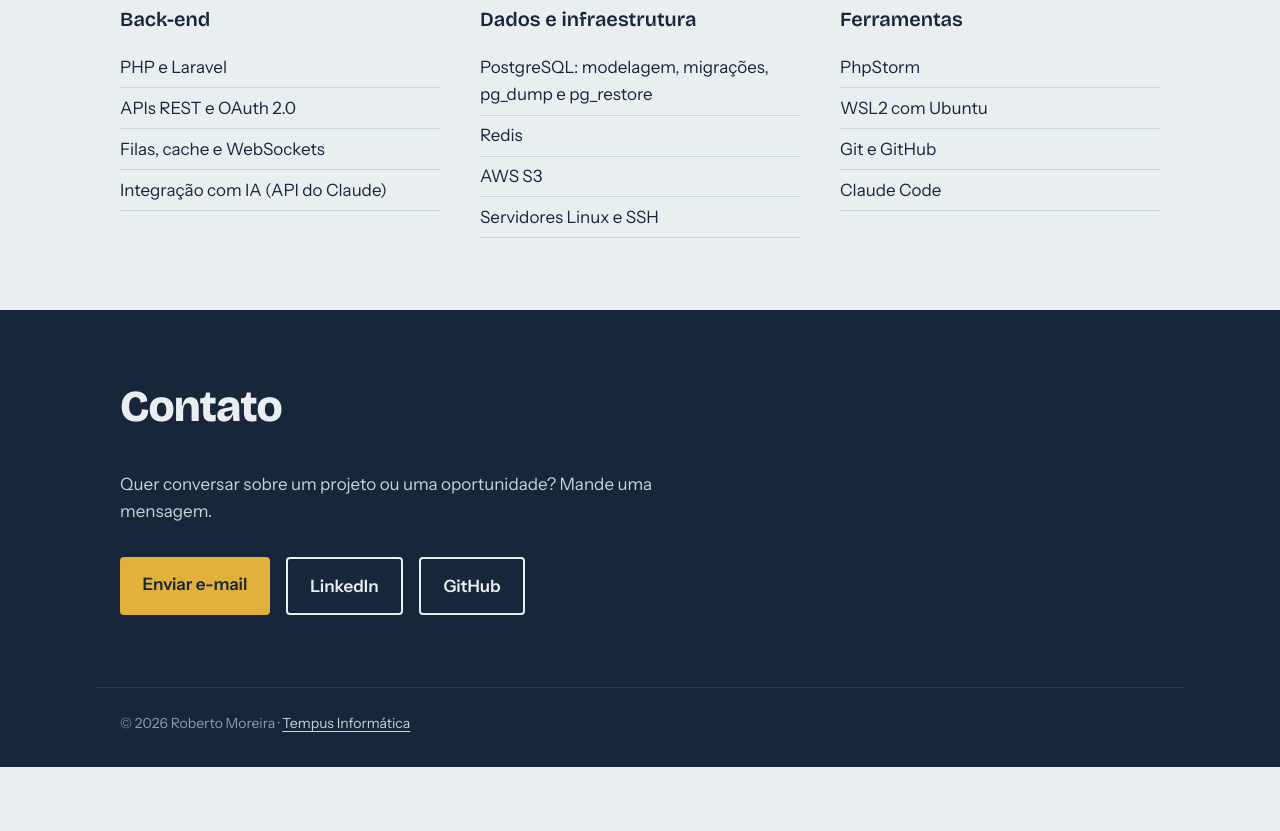
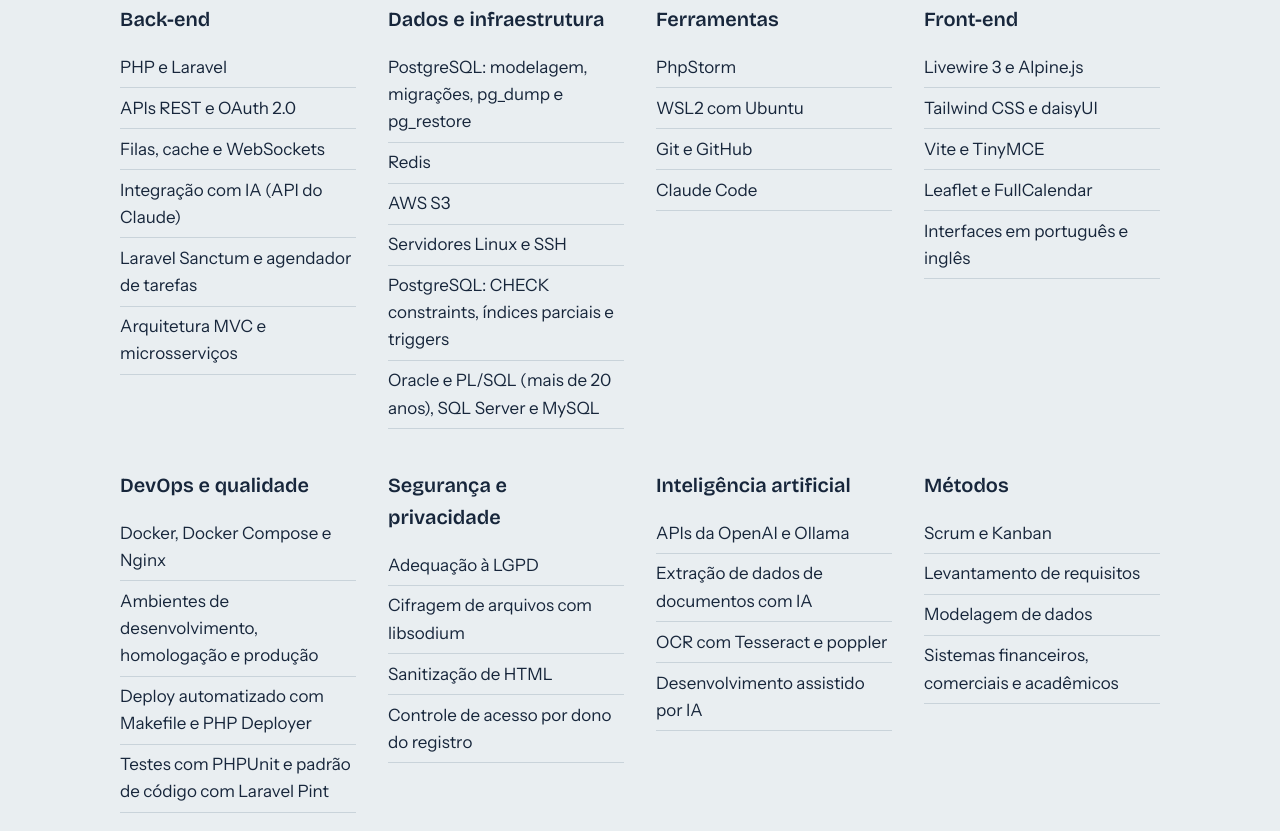
Before and after one commit to robertomrr/robertomrr.github.io, a plain HTML site: page index.html in a window 1280 px wide. Shown: the part 1989-2820 px from the top of the page. Before the commit the page ends 2756 px from the top, so only its background shows below. Drawn offline with nearby package versions, Linux system fonts and the light colour scheme.

Commit message:
Amplia a seção Habilidades com dados do currículo
- Grade passa de 3 para 4 colunas (2 em telas médias, 1 no celular)
- Mantém os itens atuais e acrescenta Sanctum, agendador, MVC,
  microsserviços, PostgreSQL avançado e Oracle/PL/SQL
- Novos grupos: Front-end, DevOps e qualidade, Segurança e
  privacidade, Inteligência artificial e Métodos

Co-Authored-By: Claude Opus 5.5 <noreply@anthropic.com>
Claude-Session: https://claude.ai/code/session_01TNAnhSLWT4Lp75aiDQECPj

```diff
--- a/index.html
+++ b/index.html
@@ -89,7 +89,7 @@
   .tags li{margin:0;font-size:.8125rem;font-weight:500;padding:.2rem .65rem;border-radius:999px;background:#fff;border:1px solid var(--nevoa)}
 
   /* Habilidades */
-  .grupos{display:grid;grid-template-columns:repeat(3,1fr);gap:2.5rem}
+  .grupos{display:grid;grid-template-columns:repeat(4,1fr);gap:2.5rem 2rem}
   .grupos h3{font-family:var(--display);font-weight:600;font-size:1.25rem;margin-bottom:.75rem}
   .grupos ul{list-style:none}
   .grupos li{padding:.4rem 0;border-bottom:1px solid var(--nevoa)}
@@ -111,6 +111,9 @@
   footer{background:var(--tinta);color:var(--suave);padding:0 0 2rem;font-size:.875rem}
   footer .wrap{border-top:1px solid #2C3D55;padding-top:1.5rem;color:#8A9BAE}
 
+  @media (max-width:1024px){
+    .grupos{grid-template-columns:repeat(2,1fr)}
+  }
   @media (max-width:820px){
     .hero{grid-template-columns:1fr;padding:2.5rem 0 3.5rem}
     .projeto{grid-template-columns:1fr;gap:.75rem}
@@ -220,6 +223,8 @@
             <li>APIs REST e OAuth 2.0</li>
             <li>Filas, cache e WebSockets</li>
             <li>Integração com IA (API do Claude)</li>
+            <li>Laravel Sanctum e agendador de tarefas</li>
+            <li>Arquitetura MVC e microsserviços</li>
           </ul>
         </div>
         <div>
@@ -229,6 +234,8 @@
             <li>Redis</li>
             <li>AWS S3</li>
             <li>Servidores Linux e SSH</li>
+            <li>PostgreSQL: CHECK constraints, índices parciais e triggers</li>
+            <li>Oracle e PL/SQL (mais de 20 anos), SQL Server e MySQL</li>
           </ul>
         </div>
         <div>
@@ -238,6 +245,52 @@
             <li>WSL2 com Ubuntu</li>
             <li>Git e GitHub</li>
             <li>Claude Code</li>
+          </ul>
+        </div>
+        <div>
+          <h3>Front-end</h3>
+          <ul>
+            <li>Livewire 3 e Alpine.js</li>
+            <li>Tailwind CSS e daisyUI</li>
+            <li>Vite e TinyMCE</li>
+            <li>Leaflet e FullCalendar</li>
+            <li>Interfaces em português e inglês</li>
+          </ul>
+        </div>
+        <div>
+          <h3>DevOps e qualidade</h3>
+          <ul>
+            <li>Docker, Docker Compose e Nginx</li>
+            <li>Ambientes de desenvolvimento, homologação e produção</li>
+            <li>Deploy automatizado com Makefile e PHP Deployer</li>
+            <li>Testes com PHPUnit e padrão de código com Laravel Pint</li>
+          </ul>
+        </div>
+        <div>
+          <h3>Segurança e privacidade</h3>
+          <ul>
+            <li>Adequação à LGPD</li>
+            <li>Cifragem de arquivos com libsodium</li>
+            <li>Sanitização de HTML</li>
+            <li>Controle de acesso por dono do registro</li>
+          </ul>
+        </div>
+        <div>
+          <h3>Inteligência artificial</h3>
+          <ul>
+            <li>APIs da OpenAI e Ollama</li>
+            <li>Extração de dados de documentos com IA</li>
+            <li>OCR com Tesseract e poppler</li>
+            <li>Desenvolvimento assistido por IA</li>
+          </ul>
+        </div>
+        <div>
+          <h3>Métodos</h3>
+          <ul>
+            <li>Scrum e Kanban</li>
+            <li>Levantamento de requisitos</li>
+            <li>Modelagem de dados</li>
+            <li>Sistemas financeiros, comerciais e acadêmicos</li>
           </ul>
         </div>
       </div>
```
